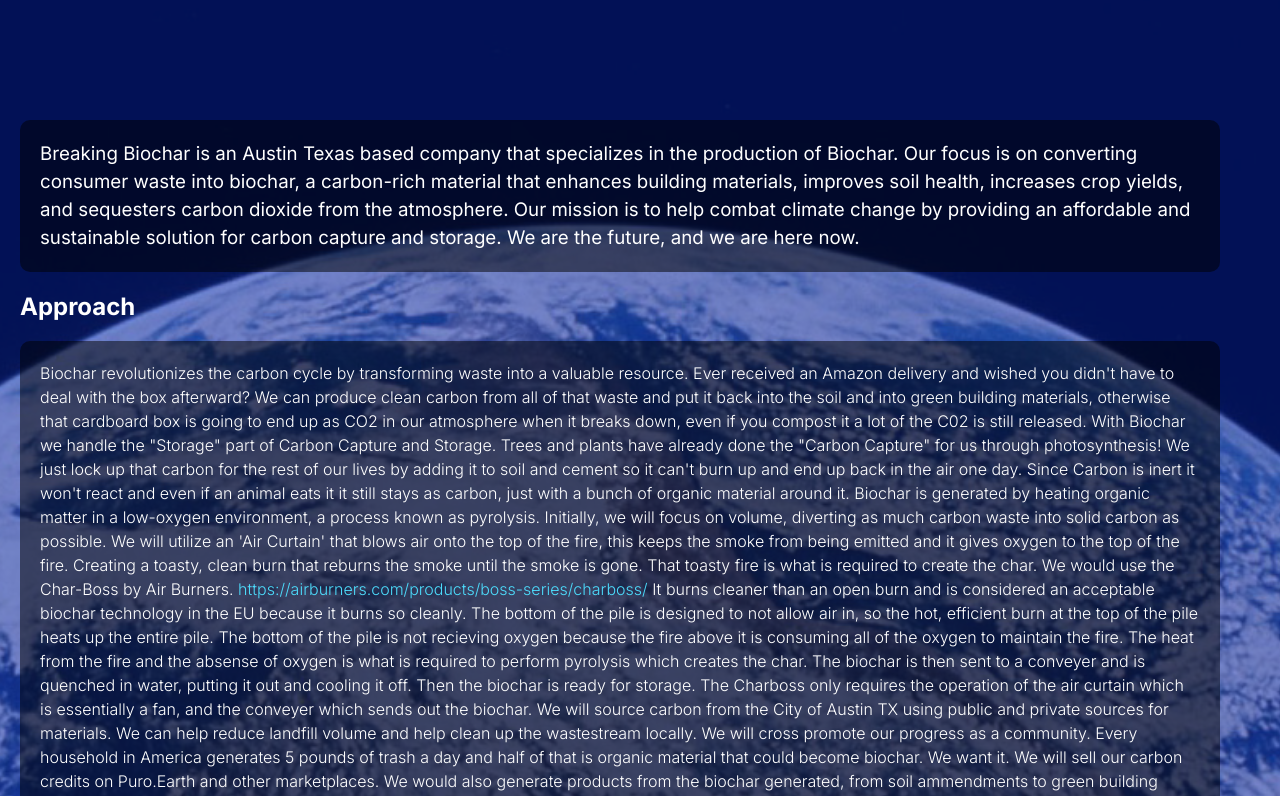
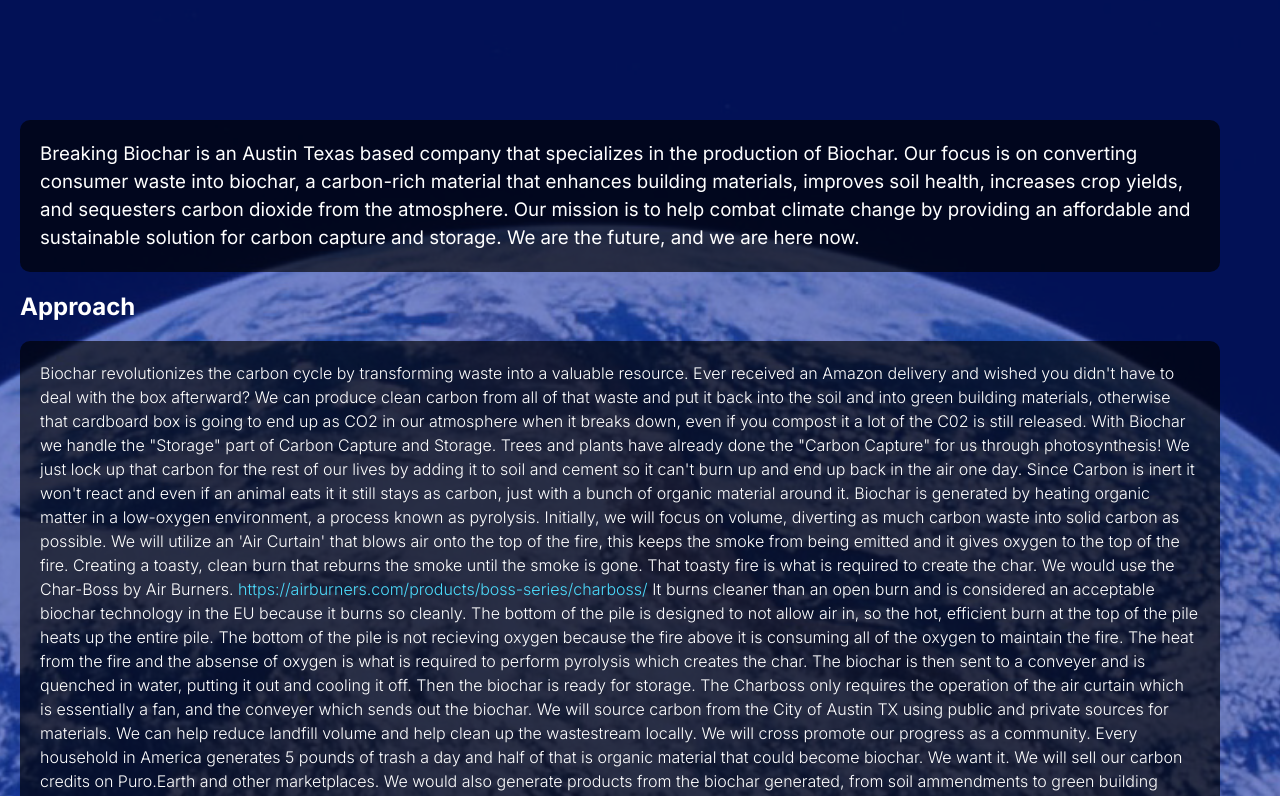
Before and after one commit to bcebel/BreakingBiochar, a React (Create React App) app: page / in a window 1280 px wide. Shown: the part 278-1074 px from the top of the page. Built offline with nearby package versions, Linux system fonts and the light colour scheme.

Commit message:
accessability

```diff
--- a/src/index.css
+++ b/src/index.css
@@ -65,7 +65,7 @@ img {
 .section p {
   line-height: 1.5;
   background-color: black;
-  background: rgba(0, 0, 0, 0.5);
+  background: rgba(0, 0, 0, 0.65);
   border-radius: 10px;
   padding: 20px;
 }
@@ -84,7 +84,7 @@ img {
   border-radius: 10px;
 
   background-color: black;
-  background: rgba(0, 0, 0, 0.5);
+  background: rgba(0, 0, 0, 0.65);
   padding: 20px;
 
 
```
